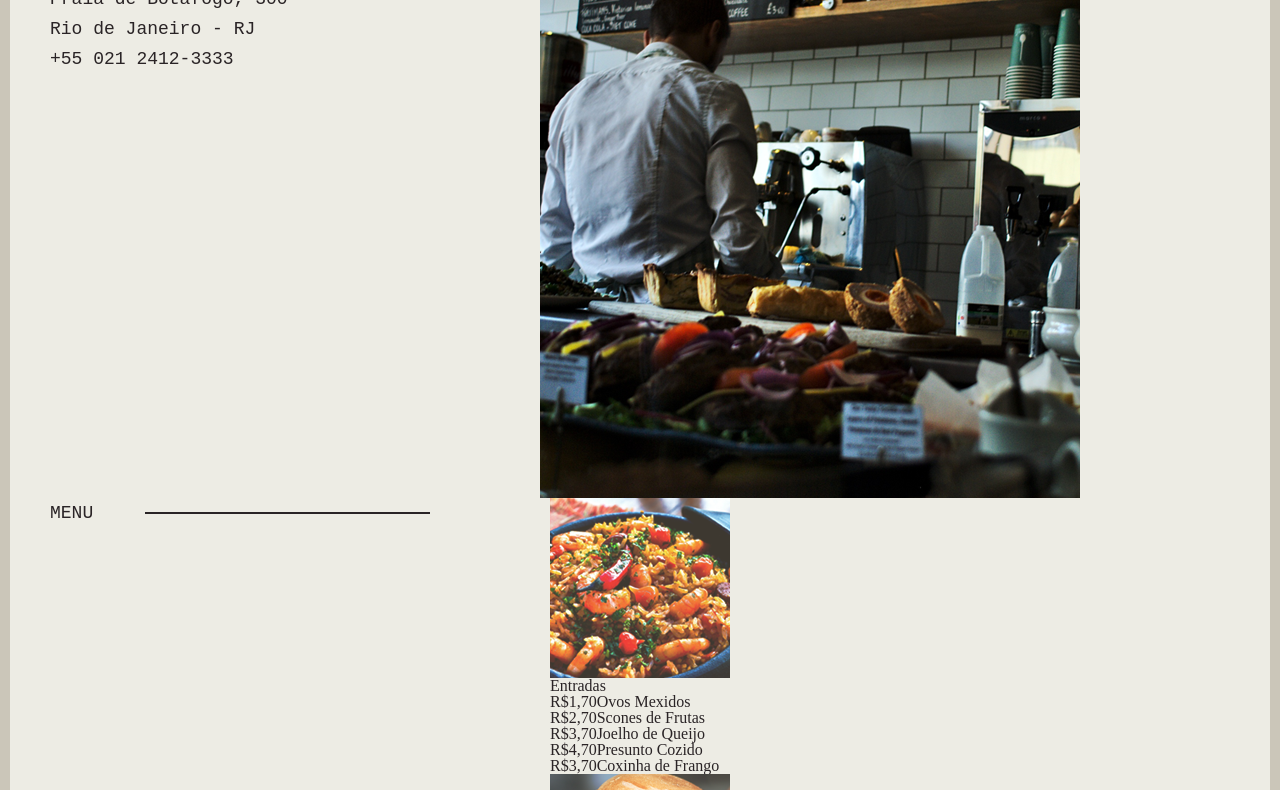
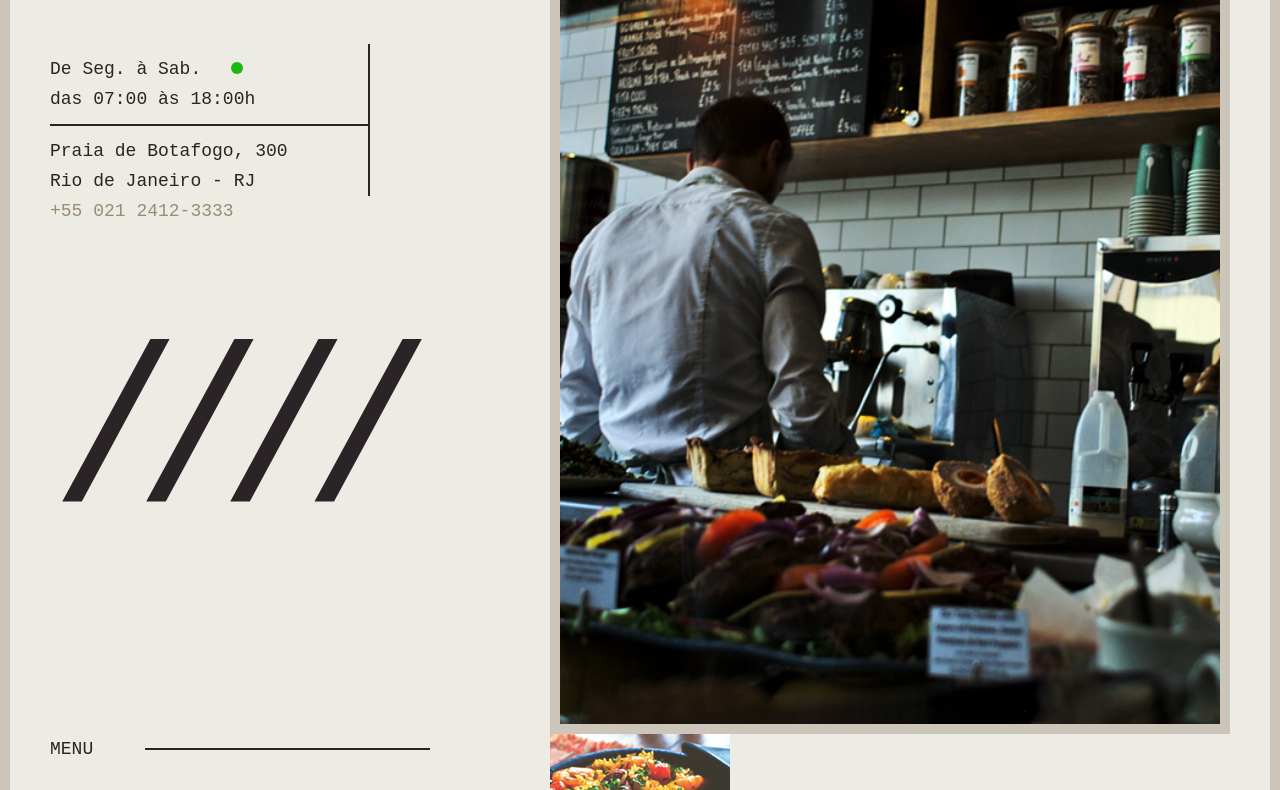
Before and after one commit to Lucas-HMSC/le-scone, a plain HTML site: page index.html in a window 1280 px wide. Shown: the part 212-1002 px from the top of the page. Drawn offline with Linux system fonts and the light colour scheme; a web font is replaced by a local one.

Commit message:
Introduction

```diff
--- /dev/null
+++ b/css/scss/_intro.scss
@@ -0,0 +1,59 @@
+.intro {
+  margin-top: 60px;
+  @include d(s) {
+    margin-top: 20px;
+  }
+}
+
+.logo {
+  margin-bottom: 60px;
+}
+
+.intro-info {
+  border-right: 2px solid $cinza;
+  max-width: 320px;
+  p {
+    padding-top: 10px;
+  }
+  p:first-child {
+    border-bottom: 2px solid $cinza;
+    padding-bottom: 10px;
+  }
+}
+
+.intro-telefone {
+  color: $bege-escuro;
+  @include d(s) {
+    margin-bottom: 40px;
+  }
+  &:after {
+    content: '/ / / /';
+    display: block;
+    margin-top: 200px;
+    font-size: 220px;
+    letter-spacing: -90px;
+    color: $cinza;
+    @include d(m) {
+      margin-top: 80px;
+      font-size: 160px;
+      letter-spacing: -70px;
+    }
+    @include d(s) {
+      display: none;
+    }
+  }
+}
+
+.aberto {
+  display: inline-block;
+  width: 12px;
+  height: 12px;
+  background: $verde;
+  border-radius: 50%;
+  margin-left: 30px;
+}
+
+.intro-foto {
+  border: 10px solid $bege-medio;
+  width: 100%;
+}
--- a/css/scss/style.scss
+++ b/css/scss/style.scss
@@ -1,4 +1,8 @@
+// Gerais
 @import 'reset';
 @import 'grid';
 @import 'variaveis-e-mixins';
 @import 'geral';
+
+// Partes
+@import 'intro';
--- a/index.html
+++ b/index.html
@@ -28,8 +28,8 @@
 				+55 021 2412-3333
 			</p>
 		</div>
-		<div class="col-7">
-			<img src="img/foto.png" alt="Foto de Le Scone">
+		<div class="grid-7">
+			<img class="intro-foto" src="img/foto.png" alt="Foto de Le Scone">
 		</div>
 	</main>
 
```
Also changed, not shown: css/style.css.
